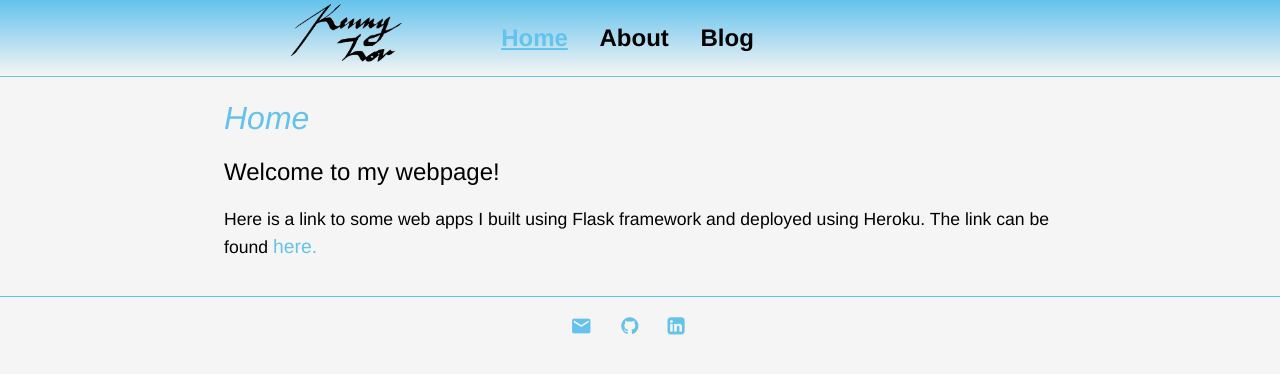
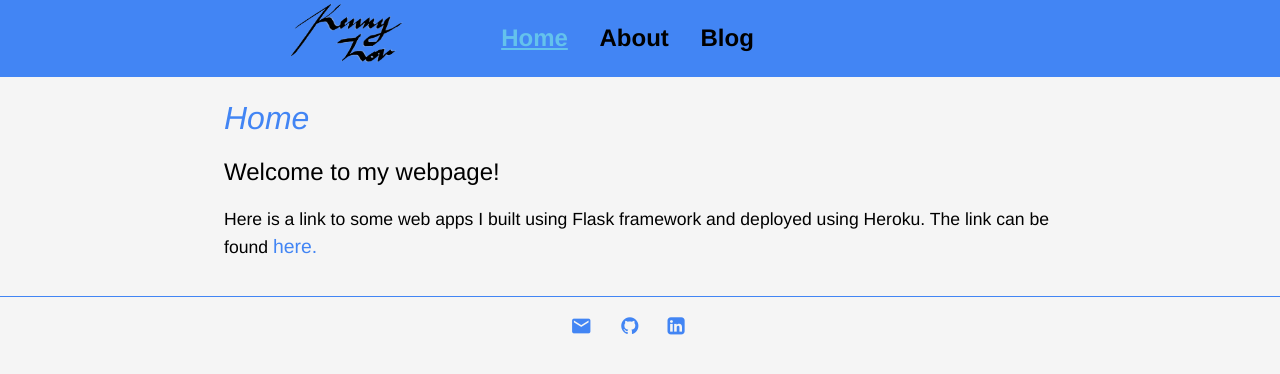
Before and after one commit to clfkenny/clfkenny.github.io, a Jekyll site: the page built from index.md, in a window 1280 px wide. Shown: the top 374 px of the page. Built offline with Jekyll 4.4.1, drawn with Linux system fonts in a browser that asks for light colours.

Commit message:
Update main.css

```diff
--- a/css/main.css
+++ b/css/main.css
@@ -2,7 +2,7 @@
     --main-bg-color: whitesmoke;
     --main-nav-txt-color: black;
     --main-txt-color: black;
-    --main-accent-color: #64c2ec;
+    --main-accent-color: #4285f4;
 }
 
 body {
@@ -13,7 +13,7 @@ body {
     background-color:var(--main-bg-color);
 }
 nav {
-    background-color:#1a1a1d;
+    background-color: var(--main-accent-color);
     border-bottom: .8px solid var(--main-accent-color);
     font-size: 1.5em;
     text-align: center;
@@ -22,7 +22,6 @@ nav {
     top: 0;
     width: 100%;
     z-index:1000;
-    background: linear-gradient(var(--main-accent-color), var(--main-bg-color));
 }
 
 img#logo {
```
